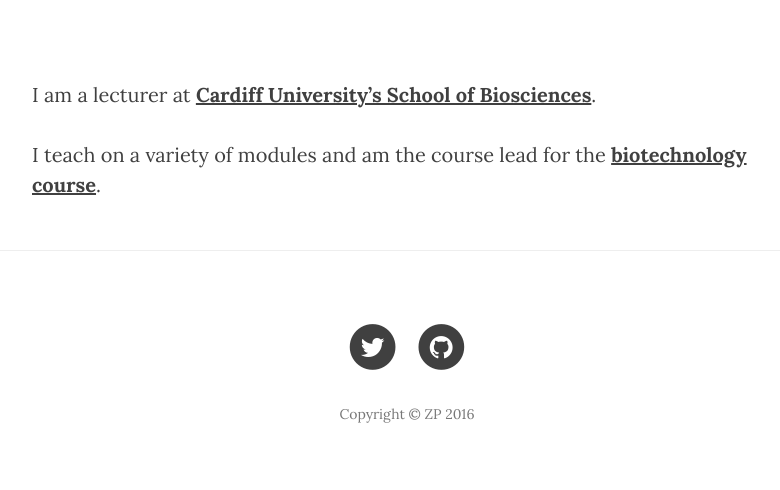
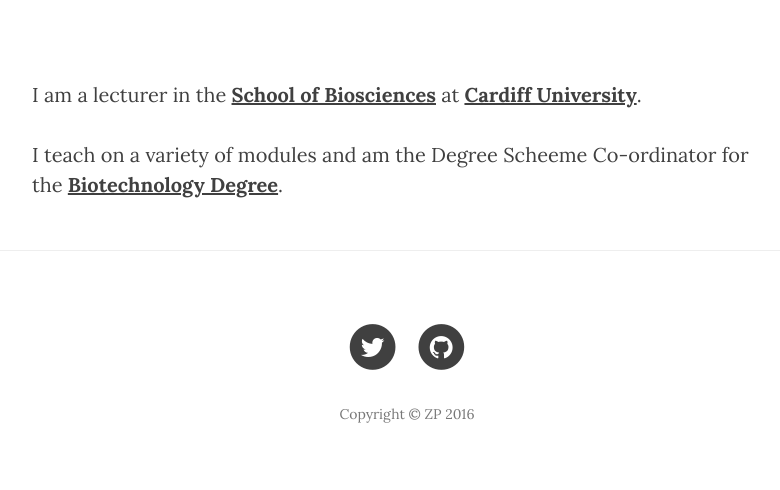
Before and after one commit to zcprytherch/zcprytherch.github.io, a Jekyll site: the page built from about.md, in a window 1280 px wide. Shown: the part 422-912 px from the top of the page, without its empty margins (233-1013 px from the left). Built offline with Jekyll 4.4.1, drawn with Linux system fonts in a browser that asks for light colours; nearby versions of some CDN libraries.

Commit message:
Minor tweaks about me

```diff
--- a/about.md
+++ b/about.md
@@ -4,8 +4,8 @@ title: "About me"
 header-img: "img/about-bg.jpg"
 ---
 
-I am a lecturer at [Cardiff University's School of
-Biosciences](http://www.cardiff.ac.uk/biosciences).
+I am a lecturer in the [School of
+Biosciences](http://www.cardiff.ac.uk/biosciences) at [Cardiff University](www.cf.ac.uk).
 
-I teach on a variety of modules and am the course lead for the [biotechnology
-course](http://www.cardiff.ac.uk/study/undergraduate/courses/course/biotechnology-with-a-businessindustry-placement-bsc).
+I teach on a variety of modules and am the Degree Scheeme Co-ordinator for the [Biotechnology
+Degree](http://www.cardiff.ac.uk/study/undergraduate/courses/course/biotechnology-with-a-businessindustry-placement-bsc).
```
